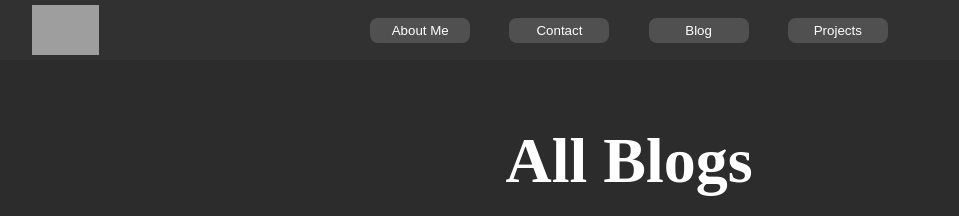
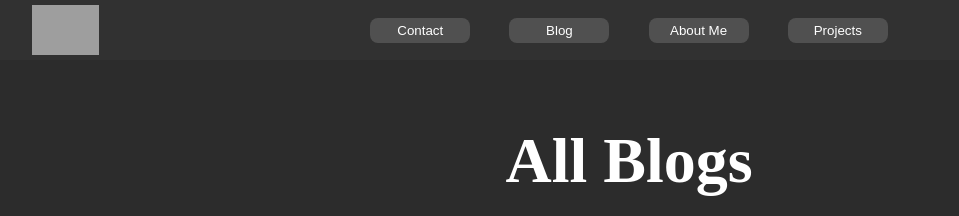
Before and after one commit to Xynox/website, a Jekyll site: the page built from html/blog/blog.html, in a window 1280 px wide. Shown: the top 216 px of the page, without its empty margins (11-970 px from the left). Built offline with Jekyll 4.4.1, drawn with Linux system fonts in a browser that asks for light colours; grey boxes are pictures that could not be loaded.

Commit message:
Fix links in blog.html/default.html

```diff
--- a/_layouts/default.html
+++ b/_layouts/default.html
@@ -11,10 +11,10 @@
     <nav class="navigatorTop navTopGrid">
         <a href="{{'/index.html' | relative_url }}" class="topImg"><img src="{{'/img/pb xynox.png' | relative_url }}" alt="logo"></a>
         <div>
-            <button onclick="window.location.href='{{/html/about/about.html | relative_url }}';" type="button" class="topButton navbarFlex">About Me</button>
-            <button onclick="window.location.href='{{/html/about/about.html | relative_url }}';" type="button" class="topButton navbarFlex">Contact</button>
-            <button onclick="window.location.href='{{/html/about/blog.html | relative_url }}';" type="button" class="topButton navbarFlex">Blog</button>
-            <button onclick="window.location.href='{{/html/about/about.html | relative_url }}';" type="button" class="projects topButton navbarFlex">Projects</button>
+            <button onclick="window.location.href='{{'/html/about/about.html' | relative_url }}';" type="button" class="topButton navbarFlex">Contact</button>
+            <button onclick="window.location.href='{{'/html/blog/blog.html' | relative_url }}';" type="button" class="topButton navbarFlex">Blog</button>
+            <button onclick="window.location.href='{{'/html/about/about.html' | relative_url }}';" type="button" class="topButton navbarFlex">About Me</button>
+            <button onclick="window.location.href='{{'/html/about/about.html' | relative_url }}';" type="button" class="projects topButton navbarFlex">Projects</button>
         </div>
 
         <div class="emptyContainerNavbar">
```
